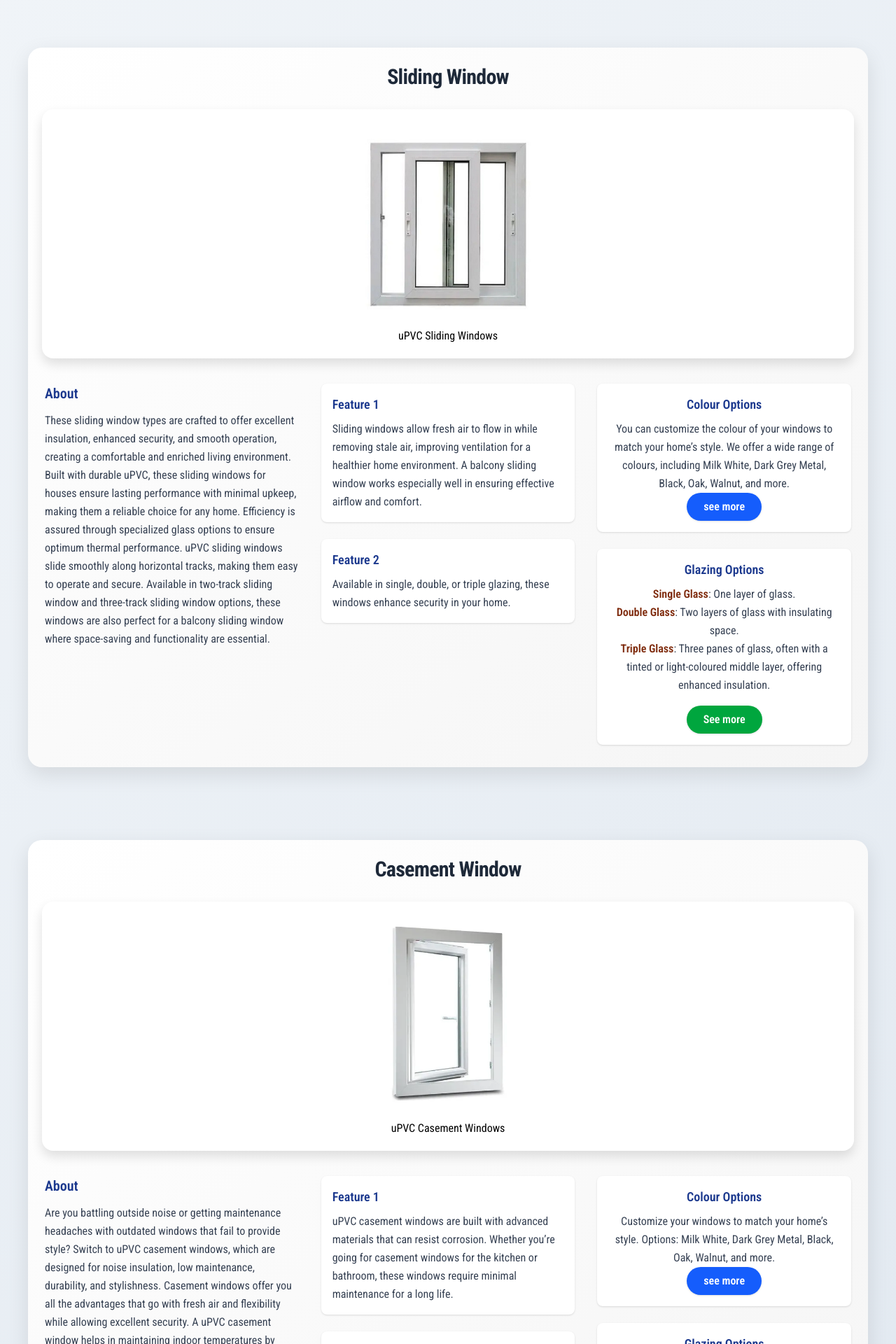
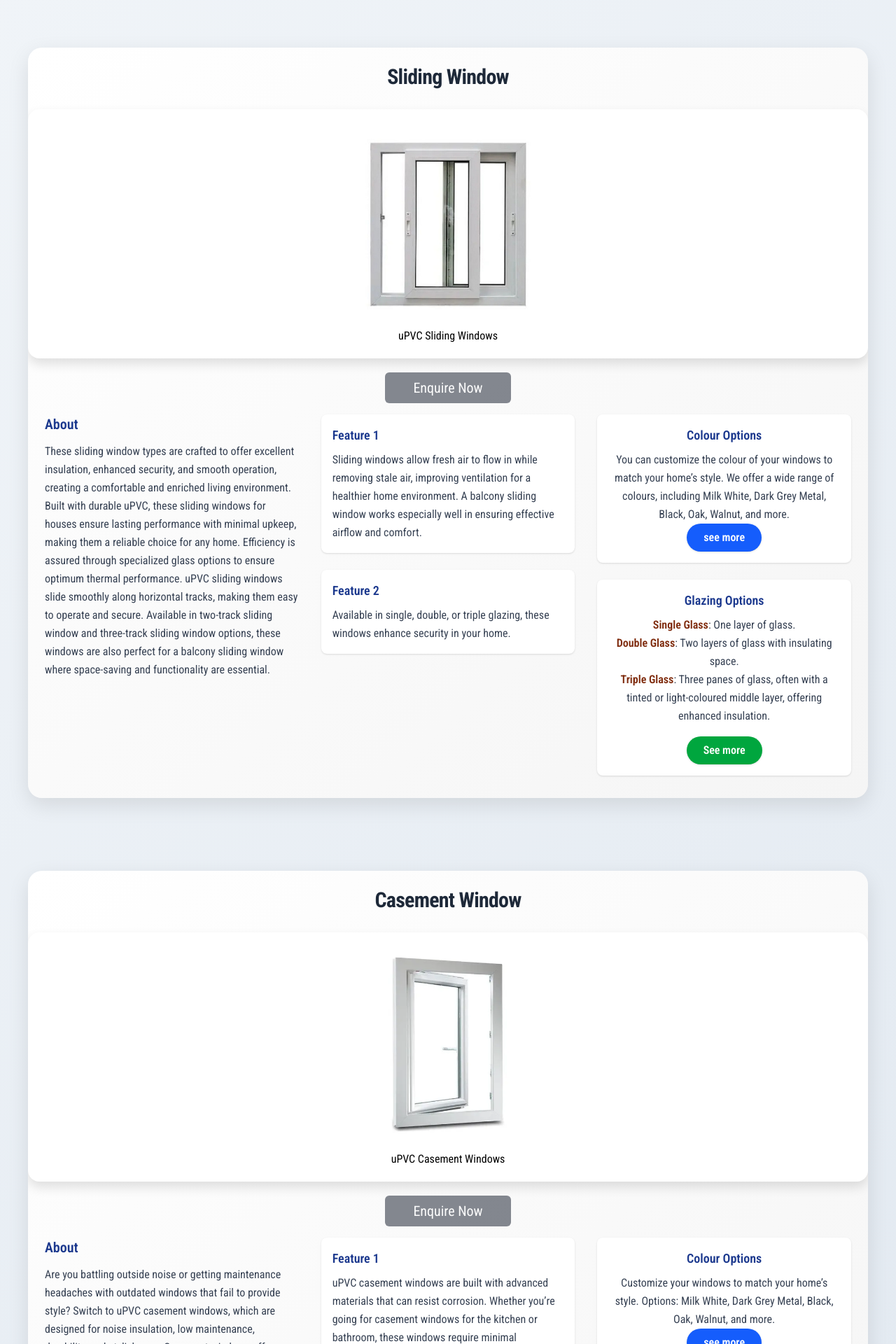
Before and after one commit to Team-Immature/upvc, a React (Vite) app in the folder frontend/: page /products in a window 1280 px wide. Shown: the part 320-2240 px from the top of the page at 70% size. Built offline with nearby package versions, Linux system fonts and the light colour scheme.

Commit message:
Button added near cards

```diff
--- /dev/null
+++ b/frontend/src/components/EnquireNowButton.jsx
@@ -0,0 +1,13 @@
+import React from "react";
+
+const EnquireNowButton = () =>{
+    return(
+        <div>
+            <button className='md:block px-10 py-2 text-xl bg-gray-900 text-white rounded-md hover:bg-gray-200 hover:text-gray-800  transition-all hover:-translate-y-1 hover:cursor-pointer duration-300 animate-pulse'>
+        Enquire Now
+      </button>
+        </div>
+    )
+}
+
+export default EnquireNowButton;
--- a/frontend/src/components/ProductInfoGrid/DoorCard.jsx
+++ b/frontend/src/components/ProductInfoGrid/DoorCard.jsx
@@ -7,6 +7,7 @@ import casementD from "../../assets/casementD.jpg";
 import ButtonWithPopup from "./ButtonWithPopUp";
 
 import { Link } from "react-scroll";
+import EnquireNowButton from "../EnquireNowButton";
 
 const DoorCard = () => {
   return (
@@ -18,8 +19,9 @@ const DoorCard = () => {
           <h1 className='text-center text-2xl md:text-3xl font-bold text-gray-800 mt-6 mb-2 tracking-tight'>
             Sliding Door
           </h1>
-          <div className='flex justify-center mb-4'>
+          <div className='flex flex-col justify-center items-center mb-4'>
             <ProductCard className="cursor-default" value='uPVC Sliding Doors' img={slidingDoor} clickable={false}/>
+            <EnquireNowButton />
           </div>
           <div className='grid grid-cols-1 md:grid-cols-3 gap-8 px-6 pb-8'>
             {/* About */}
@@ -121,8 +123,9 @@ const DoorCard = () => {
           <h1 className='text-center text-2xl md:text-3xl font-bold text-gray-800 mt-6 mb-2 tracking-tight'>
             Casement Door
           </h1>
-          <div className='flex justify-center mb-4'>
+          <div className='flex flex-col justify-center items-center mb-4'>
             <ProductCard className="cursor-default" value='uPVC Casement Doors' img={casementD} clickable={false}/>
+            <EnquireNowButton />
           </div>
           <div className='grid grid-cols-1 md:grid-cols-3 gap-8 px-6 pb-8'>
             <div>
@@ -211,8 +214,9 @@ const DoorCard = () => {
           <h1 className='text-center text-2xl md:text-3xl font-bold text-gray-800 mt-6 mb-2 tracking-tight'>
             French Door
           </h1>
-          <div className='flex justify-center mb-4'>
+          <div className='flex flex-col justify-center items-center mb-4'>
             <ProductCard className="cursor-default" value='uPVC French Doors' img={frenchDoor} clickable={false}/>
+            <EnquireNowButton />
           </div>
           <div className='grid grid-cols-1 md:grid-cols-3 gap-8 px-6 pb-8'>
             <div>
@@ -305,8 +309,9 @@ const DoorCard = () => {
           <h1 className='text-center text-2xl md:text-3xl font-bold text-gray-800 mt-6 mb-2 tracking-tight'>
             Slide and Fold Door
           </h1>
-          <div className='flex justify-center mb-4'>
+          <div className='flex flex-col justify-center items-center mb-4'>
             <ProductCard className="cursor-default" value='uPVC Slide & Fold Doors' img={slidefoldD} clickable={false}/>
+            <EnquireNowButton />
           </div>
           <div className='grid grid-cols-1 md:grid-cols-3 gap-8 px-6 pb-8'>
             <div>
--- a/frontend/src/components/ProductInfoGrid/WindowCard.jsx
+++ b/frontend/src/components/ProductInfoGrid/WindowCard.jsx
@@ -10,6 +10,7 @@ import { Link } from "react-scroll";
 import { useLocation } from "react-router-dom";
 import { useEffect } from "react";
 import ButtonWithPopup from "./ButtonWithPopUp";
+import EnquireNowButton from "../EnquireNowButton";
 
 const WindowCard = () => {
   const location = useLocation();
@@ -36,8 +37,9 @@ const WindowCard = () => {
           <h1 className='text-center text-2xl md:text-3xl font-bold text-gray-800 mt-6 mb-2 tracking-tight'>
             Sliding Window
           </h1>
-          <div className='flex justify-center mb-4'>
+          <div className='flex flex-col justify-center items-center mb-4'>
             <ProductCard className="cursor-default" value='uPVC Sliding Windows' img={sliding} clickable={false} />
+            <EnquireNowButton />
           </div>
           <div className='grid grid-cols-1 md:grid-cols-3 gap-8 px-6 pb-8'>
             {/* About */}
@@ -140,8 +142,9 @@ const WindowCard = () => {
           <h1 className='text-center text-2xl md:text-3xl font-bold text-gray-800 mt-6 mb-2 tracking-tight'>
             Casement Window
           </h1>
-          <div className='flex justify-center mb-4'>
+          <div className='flex flex-col justify-center items-center mb-4'>
             <ProductCard className="cursor-default" value='uPVC Casement Windows' img={casement} clickable={false} />
+            <EnquireNowButton />
           </div>
           <div className='grid grid-cols-1 md:grid-cols-3 gap-8 px-6 pb-8'>
             <div>
@@ -237,8 +240,9 @@ const WindowCard = () => {
           <h1 className='text-center text-2xl md:text-3xl font-bold text-gray-800 mt-6 mb-2 tracking-tight'>
             Fixed Window
           </h1>
-          <div className='flex justify-center mb-4'>
+          <div className='flex flex-col items-center justify-center mb-4'>
             <ProductCard className="cursor-default" value='uPVC Fixed Windows' img={fixed} clickable={false}/>
+            <EnquireNowButton />
           </div>
           <div className='grid grid-cols-1 md:grid-cols-3 gap-8 px-6 pb-8'>
             <div>
@@ -335,8 +339,9 @@ const WindowCard = () => {
           <h1 className='text-center text-2xl md:text-3xl font-bold text-gray-800 mt-6 mb-2 tracking-tight'>
             Ventilator Window
           </h1>
-          <div className='flex justify-center mb-4'>
+          <div className='flex flex-col justify-center items-center mb-4'>
             <ProductCard className="cursor-default" value='uPVC Ventilator Windows' img={ventilator} clickable={false} />
+            <EnquireNowButton />
           </div>
           <div className='grid grid-cols-1 md:grid-cols-3 gap-8 px-6 pb-8'>
             <div>
```
